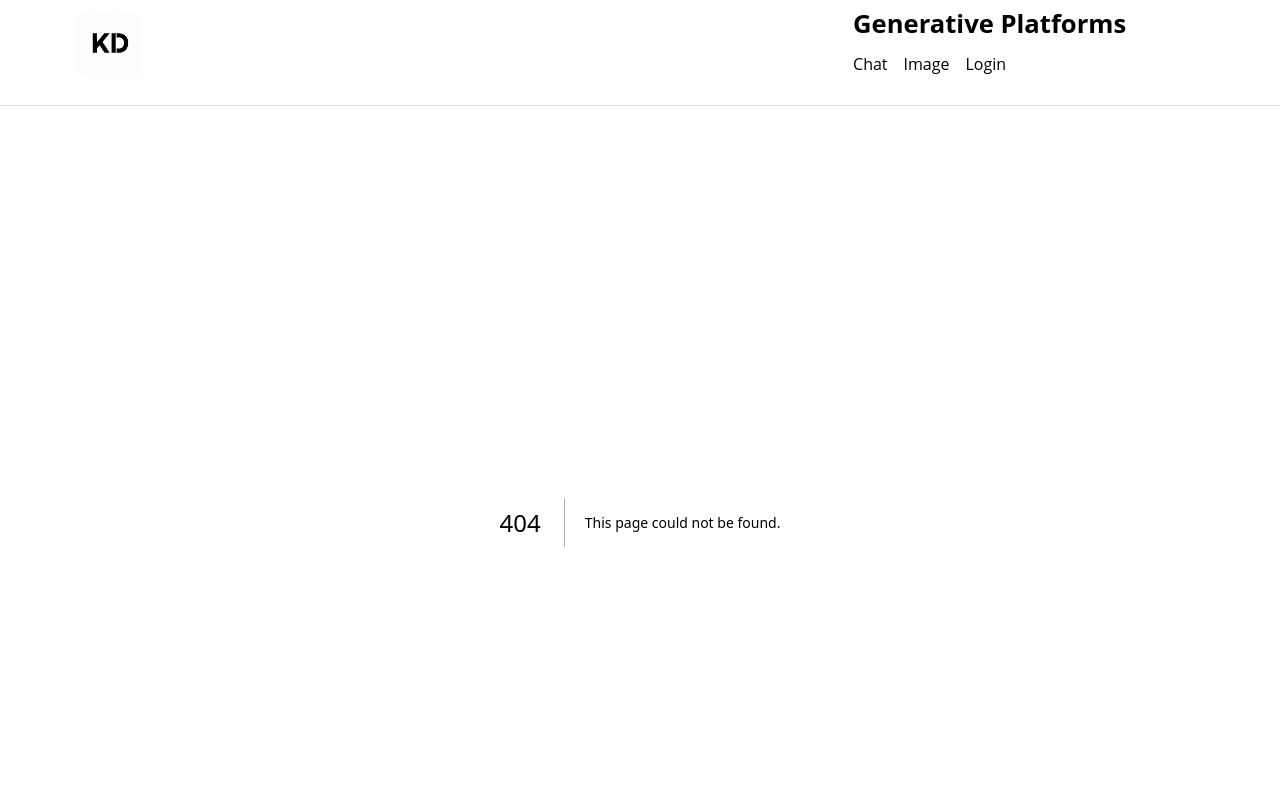
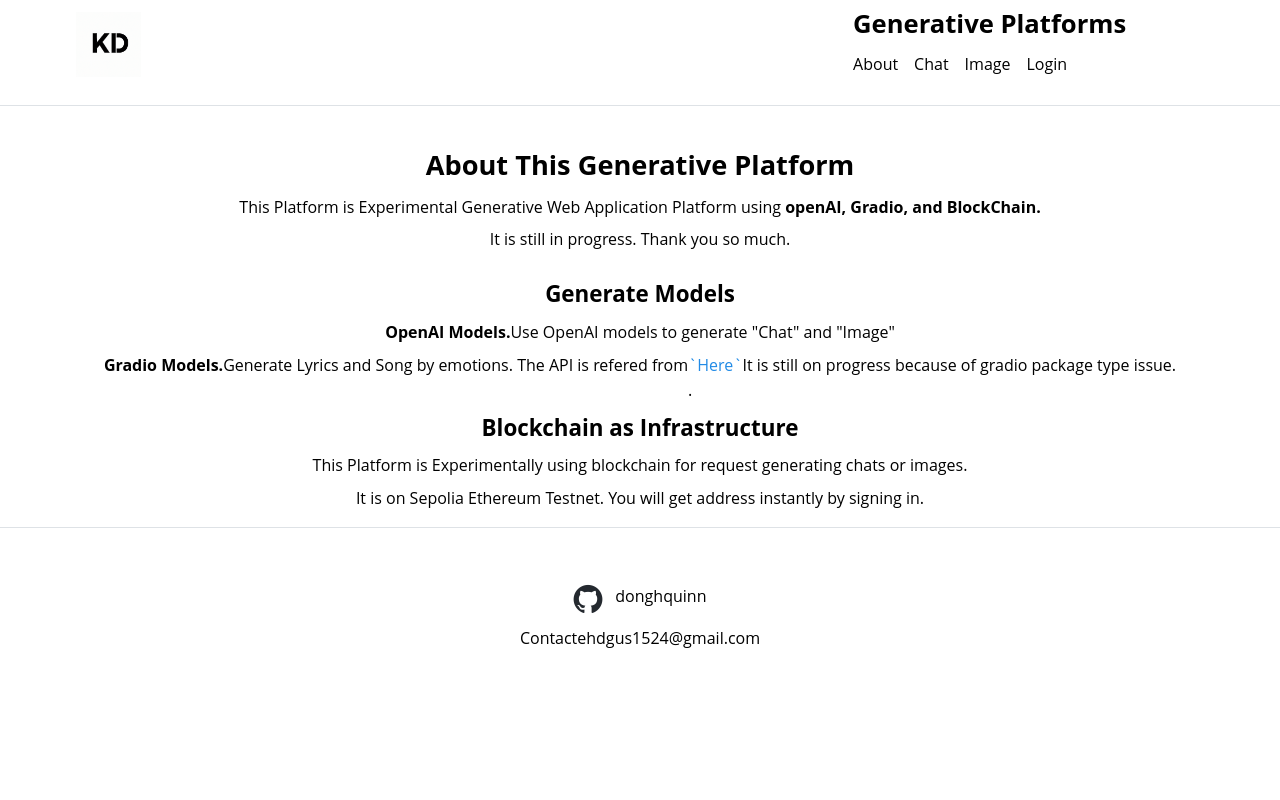
Before and after one commit to donghquinn/generative_platform_front, a Next.js app: page /about in a window 1280 px wide. Before the commit this address had no page. Shown: the top 800 px of the page. Built offline with nearby package versions, Linux system fonts and the light colour scheme.

Commit message:
wip about

```diff
--- a/components/common/menu.tsx
+++ b/components/common/menu.tsx
@@ -7,12 +7,14 @@ import { signinUserUuidRecoil } from "../../src/recoil/login.recoil";
 // Menu Component
 // const menuList = ["Chat", "Image", "Edit", "Song","S-R"];
 const menuList = [
+      { name: "About", link: "/about" },
     { name: "Chat", link: "/chat" },
     { name: "Image", link: "/generate" },
     { name: "Login", link: "/login" }
 ];
 
 const signedMenu = [
+      { name: "About", link: "/about" },
    { name: "Chat", link: "/chat" },
   { name: "Image", link: "/generate" },
     {name: "MyPage", link: "/mypage"},
--- /dev/null
+++ b/pages/about.tsx
@@ -0,0 +1,60 @@
+import { Text } from "@mantine/core";
+import Link from "next/link";
+
+const AboutHome = () =>
+{
+    const openaiText = ` Use OpenAI models to generate "Chat" and "Image"`;
+    const musicUrl = "https://seawolf2357-hyejasong.hf.space/";
+    const musicText = "Generate Lyrics and Song by emotions. The API is refered from "
+    return (
+          <div className="flex flex-col space-y-2 px-2" style={{ marginTop: '3%' }}>
+            <div className="flex justify-center">
+                <h1 style={{fontSize:"170%", fontWeight: "bold"}}>About This Generative Platform</h1>
+            </div>
+
+            <div className="flex justify-center">
+                <Text>This Platform is Experimental Generative Web Application Platform using
+                    <a style={{fontWeight: "bold"}}> openAI, Gradio, and BlockChain.</a>
+                </Text>
+            </div>
+
+            <div className="flex justify-center">
+                <Text>It is still in progress. Thank you so much.</Text>
+            </div>
+
+          <div className="flex flex-col space-y-2 px-2" style={{ marginTop: '2%' }}>
+            <div className="flex justify-center">
+                    <h1 style={{ fontSize: "140%", fontWeight: "bold" }}>Generate Models</h1>
+                </div>
+
+                <div className="flex justify-center">
+
+                        <Text style={{ fontWeight: "bold" }}>OpenAI Models. </Text>
+                        <Text>{openaiText}</Text>
+                </div>
+                 <div className="flex justify-center">
+                        <Text style={{ fontWeight: "bold" }}>Gradio Models. </Text>
+                        <Text>{musicText} </Text>
+                        <Link href={musicUrl}>
+                            <Text c="blue"> `Here`</Text>
+                        .
+                        </Link>
+                    <Text>It is still on progress because of gradio package type issue. </Text>
+                    </div>
+            </div>
+
+            <div className="flex justify-center">
+                <h1 style={{fontSize:"140%", fontWeight: "bold"}}>Blockchain as Infrastructure</h1>
+            </div>
+
+            <div className="flex justify-center">
+                <Text>This Platform is Experimentally using blockchain for request generating chats or images.</Text>
+            </div>
+            <div className="flex justify-center">
+                <Text>It is on Sepolia Ethereum Testnet. You will get address instantly by signing in.</Text>
+            </div>
+
+        </div>
+    )
+};
+export default AboutHome;
```
